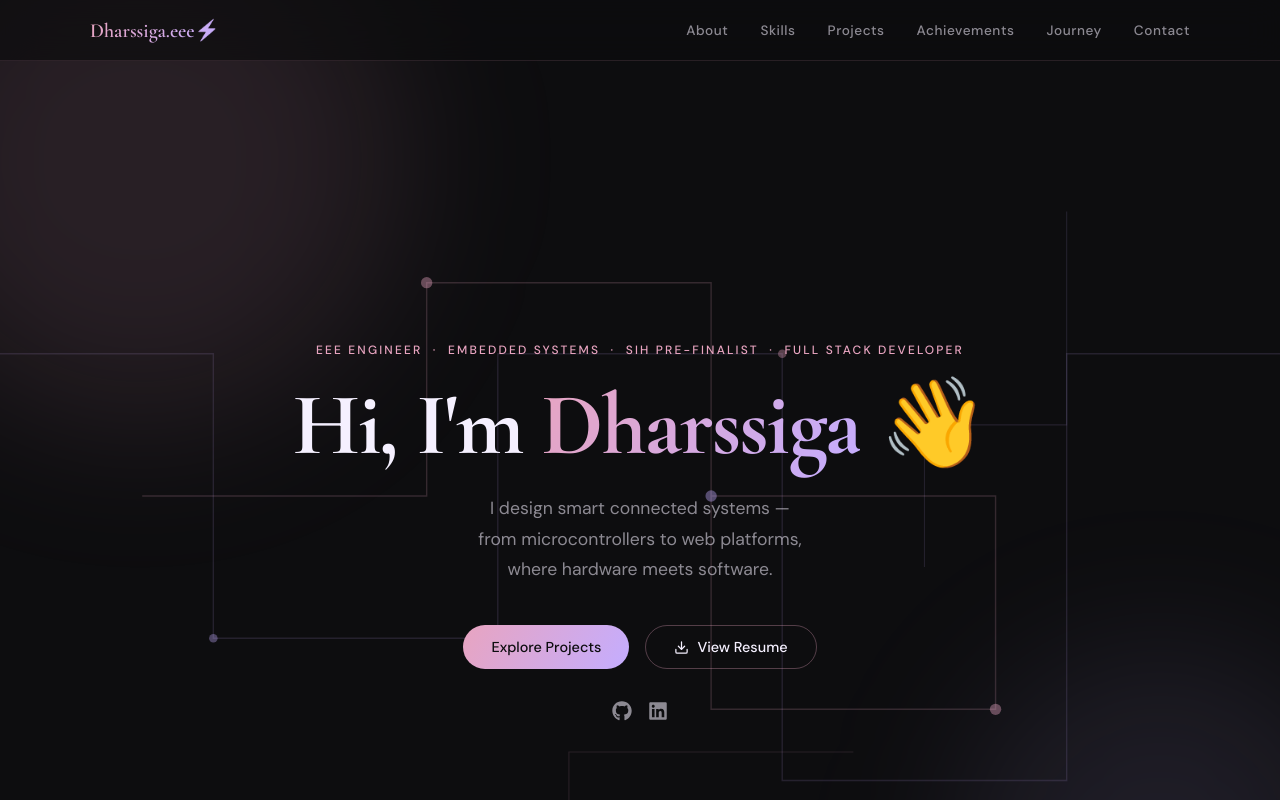
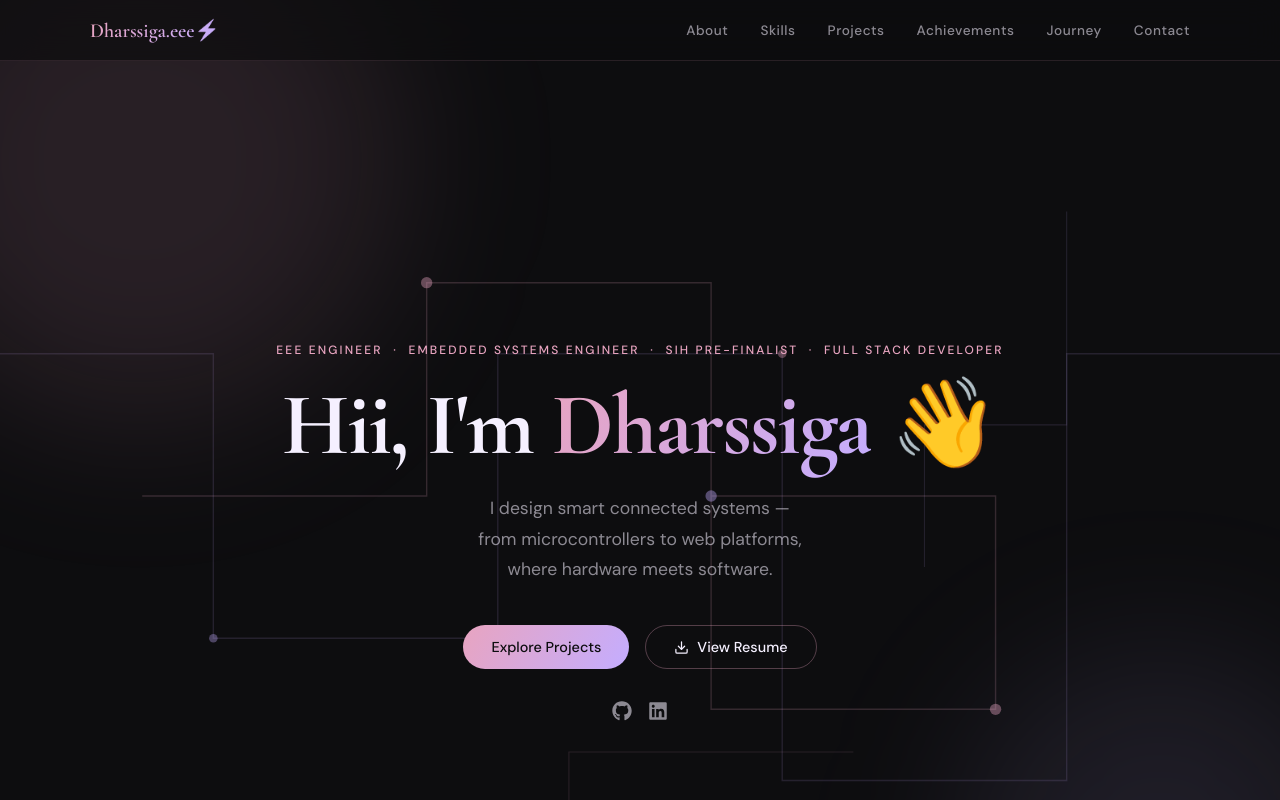
Before and after one commit to Dharssigakathirvel/portfolio, a React (Vite) app in the folder frontend/: page / in a window 1280 px wide. Shown: the top 800 px of the page. Built offline with nearby package versions, Linux system fonts and the light colour scheme.

Commit message:
changes invited

```diff
--- a/frontend/src/pages/Achievements.jsx
+++ b/frontend/src/pages/Achievements.jsx
@@ -4,7 +4,7 @@ const data = [
   {
     title: "CGPA 9.32 🎓",
     where: "B.E. EEE · Kongu Engineering College · 2024–2028",
-    desc: "Maintaining a CGPA of 9.32 in B.E. Electrical & Electronics Engineering, the top 5% performers in the department.",
+    desc: "Maintaining a CGPA of 9.32 in B.E. Electrical & Electronics Engineering as the top 5% performers in the department.",
   },
   // {
   //   title: "Inplant Training 🏭",
@@ -14,7 +14,7 @@ const data = [
   {
     title: "SIH Top 16 🚀",
     where: "Smart India Hackathon 2025, KEC",
-    desc: "Selected among the Top 16 hardware teams nationwide at Smart India Hackathon 2025 — one of India's largest student innovation competitions.",
+    desc: "Selected among the Top 16 hardware teams in Inter-College Level, at Smart India Hackathon 2025 — one of India's largest student innovation competitions.",
   },
   {
     title: "2nd Prize – TechnoTalk 🏆",
--- a/frontend/src/pages/Hero.jsx
+++ b/frontend/src/pages/Hero.jsx
@@ -27,10 +27,10 @@ export default function Hero() {
         transition={{ duration: 0.9, ease: "easeOut" }}
         className="dh-hero__inner"
       >
-        <p className="dh-eyebrow">EEE Engineer &nbsp;·&nbsp; Embedded Systems &nbsp;·&nbsp; SIH Pre-Finalist &nbsp;·&nbsp; Full Stack Developer</p>
+        <p className="dh-eyebrow">EEE Engineer &nbsp;·&nbsp; Embedded Systems Engineer &nbsp;·&nbsp; SIH Pre-Finalist &nbsp;·&nbsp; Full Stack Developer</p>
 
         <h1 className="dh-hero__title">
-          Hi, I'm <span className="dh-gradient-text">Dharssiga</span> 👋
+          Hii, I'm <span className="dh-gradient-text">Dharssiga</span> 👋
         </h1>
 
         <p className="dh-hero__sub">
```
